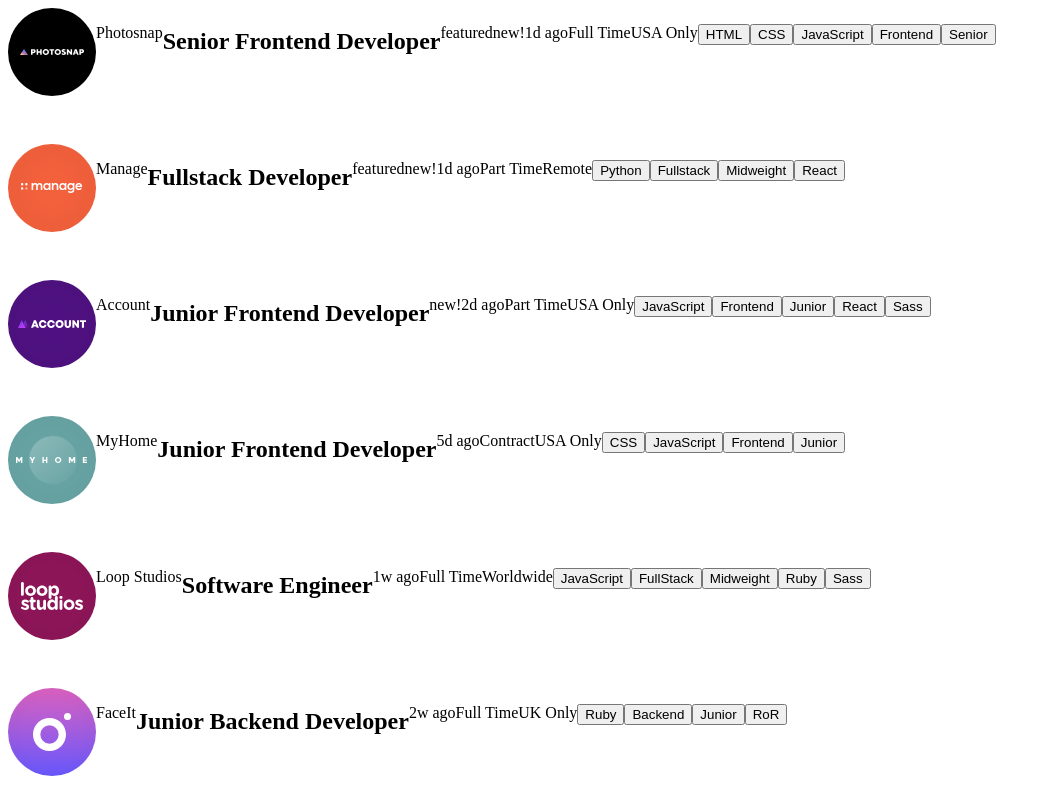
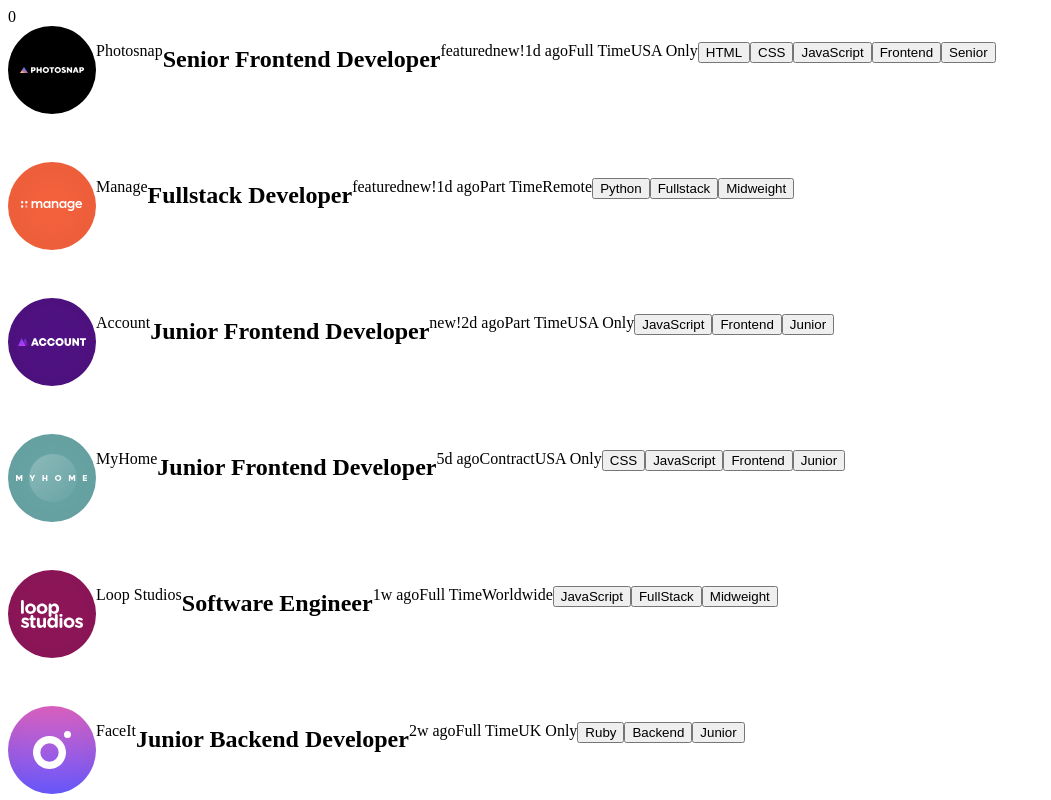
Before and after one commit to emestabillo/job-listings, a React (Create React App) app: page / in a window 1280 px wide. Shown: the top 800 px of the page, without its empty margins (0-1051 px from the left). Built offline with nearby package versions, Linux system fonts and the light colour scheme.

Commit message:
update code after data cleaning

```diff
--- a/src/components/JobItem.jsx
+++ b/src/components/JobItem.jsx
@@ -10,7 +10,7 @@
     postedAt,
     location,
     contract,
-    tooling,
+    tags = []
   } = job;
   return (
     <article key={id} style={{ marginBottom: "3rem", display: "flex" }}>
@@ -23,7 +23,7 @@
       <p>{contract}</p>
       <p>{location}</p>
       <ul style={{ listStyle: "none", padding: "0", display: "flex" }}>
-        {tooling.map((tool, index) => (
+        {tags.map((tool, index) => (
           <li key={index}>
             <button value={tool} onClick={handleClick}>
               {tool}
--- a/src/components/JobList.js
+++ b/src/components/JobList.js
@@ -1,44 +1,26 @@
-import { React, useEffect, useState } from "react";
-import { openings } from "../data.js";
+import { React, useState } from "react";
+import { JOB_LIST } from "../data.js";
 import JobItem from "./JobItem";
 // import useFilter from "./useFilter";
 
 export default function JobList() {
-  // const { handleClick } = useFilter();
-  const [filteredTags, setFilteredTags] = useState([]);
-  console.log(filteredTags);
   const [tagList, setTagList] = useState([]);
-  const [jobList, setJobList] = useState(openings);
+  const [jobList, setJobList] = useState(JOB_LIST);
 
   const handleClick = (e) => {
     const tag = e.target.value;
     const set = new Set([...tagList, tag]);
     setTagList([...set]);
-    const newJobList = jobList.filter((job) => {
-      const { role, level, languages = [] } = job;
-      const languageSet = new Set(languages);
-      let intersection = new Set([...set].filter((x) => languageSet.has(x)));
-      if (set.has(role) && set.has(level)) return job;
-    });
-    setJobList(newJobList);
   };
-  useEffect(() => {
-    console.log("-------");
-    const jobsIds = jobList.map((job) => job.id);
-    console.log(jobsIds.join(","));
-  }, [jobList]);
-
   const handleDelete = (e) => {
-    setFilteredTags(
-      filteredTags.filter((tag) => {
-        return tag !== e.target.value;
-      })
-    );
+    const tag = e.target.value;
+    const newTagList = tagList.filter(tagItem => tag !==tagItem);
+    setTagList(newTagList);
   };
 
   return (
     <>
-      {tagList.length > 0 && (
+      {tagList.length && (
         <ul>
           {tagList.map((tag) => {
             return (
@@ -52,18 +34,13 @@
           })}
         </ul>
       )}
-      {jobList.map((job) => {
-        const { languages, role, level, tools } = job;
-        const tooling = [...languages, role, level, ...tools].flat();
-        return (
-          <JobItem
-            {...job}
-            handleClick={handleClick}
-            tooling={tooling}
-            key={job.id + job.position}
-          />
-        );
-      })}
+      {jobList.map((job) => (
+        <JobItem
+          {...job}
+          handleClick={handleClick}
+          key={job.id + job.position}
+        />
+      ))}
     </>
   );
 }
```
Also changed, not shown: 1 other file (tests, documents, lock files or other folders).
